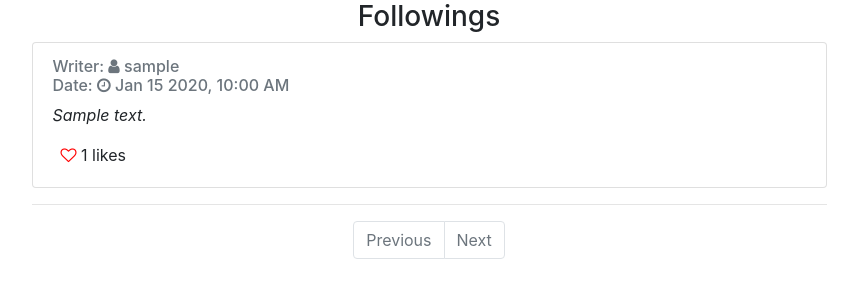
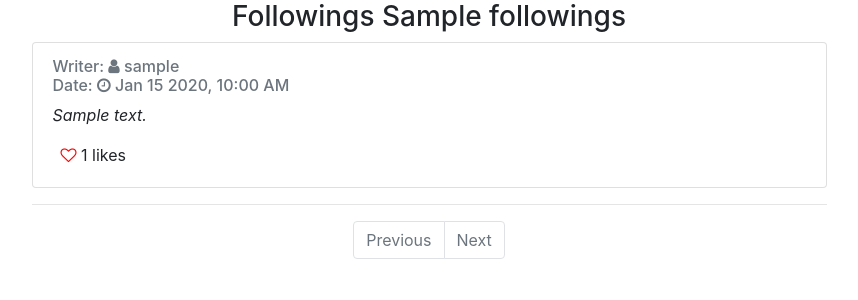
Before and after one commit to jokerinya/cs50WebProgramming, a Django app: template Project4network/network/templates/network/followings.html in a window 1280 px wide. Shown: the part 56-356 px from the top of the page, without its empty margins (211-1069 px from the left). Run offline with Django 3.2, Linux system fonts and the light colour scheme; tables that the repository leaves empty hold one stand-in row (values such as "Sample post"); the template is opened without the code that fills it: values that come from a table or form of the project are taken from there, most other values are stand-ins (such as "Sample title", 1, 10 or a date in 2020); parts of the project's set-up code (start-up, migrations or seed data) failed here and were passed over; some libraries are stand-ins or nearby versions.

Commit message:
small edits were done

```diff
--- a/Project4network/network/templates/network/followings.html
+++ b/Project4network/network/templates/network/followings.html
@@ -6,7 +6,7 @@
     {% if followings == 0 %}
       <h3 class="text-center">You are not following anybody yet!</h3>
     {% else %}
-      <h3 class="text-center">Followings</h3>
+      <h3 class="text-center">Followings {{ followings}}</h3>
     {% comment %} Posts  {% endcomment %}
     <div class="container">
         {% for post in posts %}
--- a/Project4network/network/templates/network/profile.html
+++ b/Project4network/network/templates/network/profile.html
@@ -11,7 +11,7 @@
           <p>Attend Date : {{ user.date_joined }}</p>
           {% comment %} Tarihi duzelt {% endcomment %}
           <p>Followers: <span followers>{{ user.followers.count }}</span></p>
-          <p>Following: <span followings>{{ user.following_users.count }}</span></p>
+          <p>Followings: <span followings>{{ user.following_users.count }}</span></p>
         </div>
     </div>
 </div>
```
